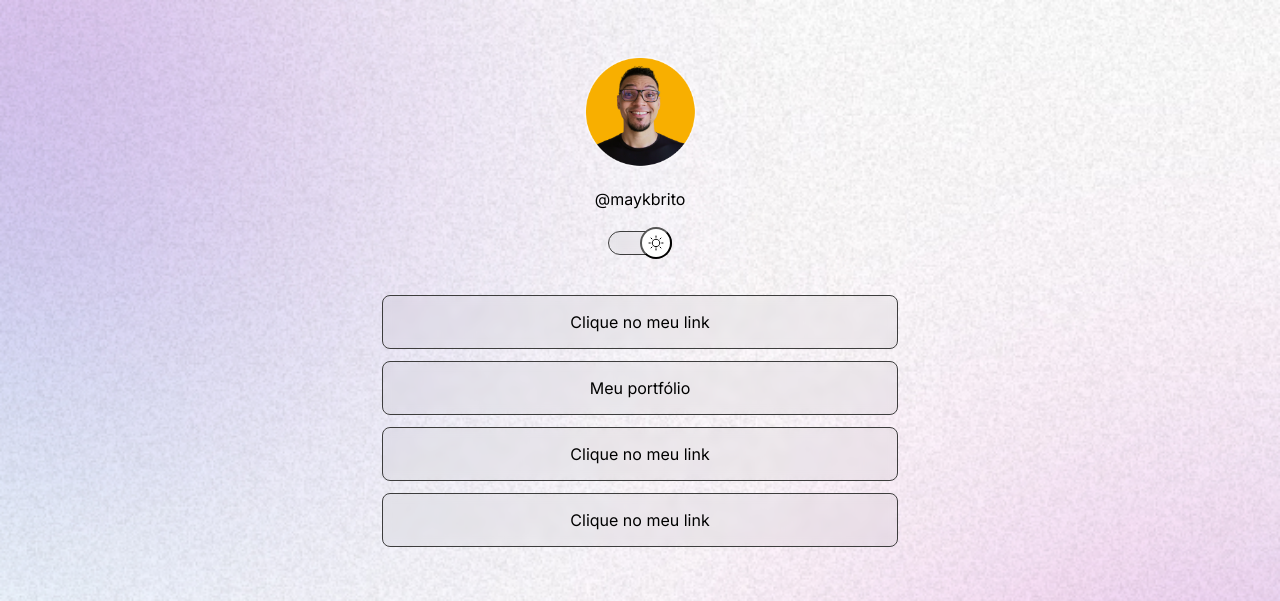
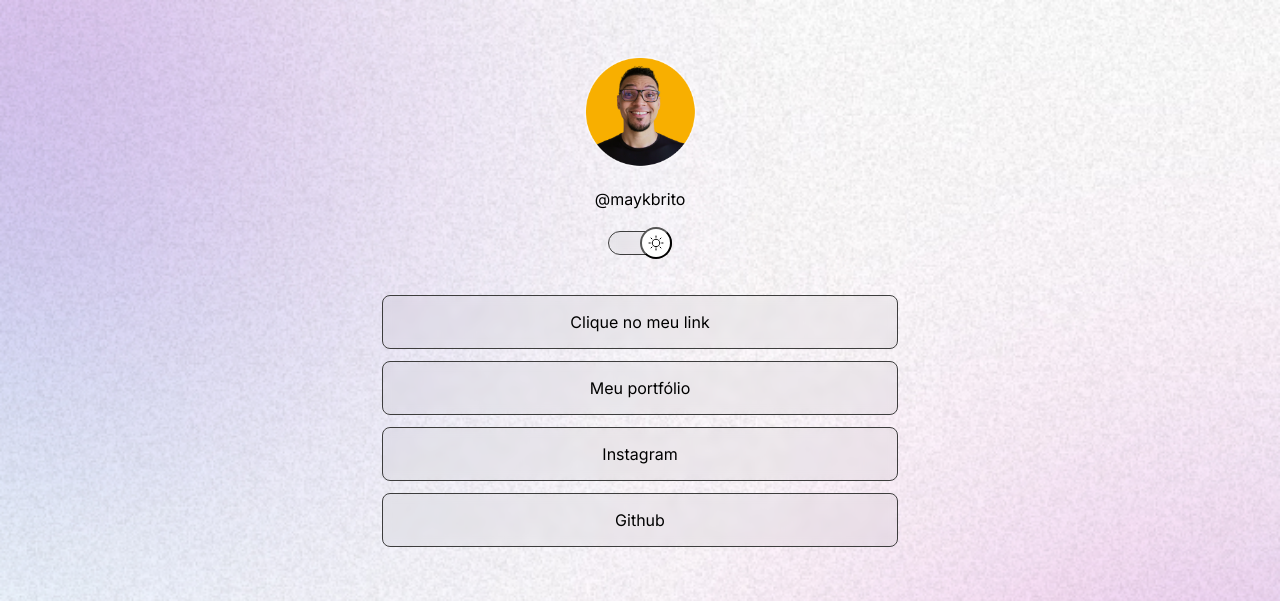
Before and after one commit to ceicnbr/discover-rocketseat, a plain HTML site: page index.html in a window 1280 px wide. Shown: the top 601 px of the page. Drawn offline with nearby package versions, Linux system fonts and the light colour scheme.

Commit message:
Atualização links

```diff
--- a/index.html
+++ b/index.html
@@ -47,12 +47,12 @@
 
             <li>
                 <a href="https://google.com" target="_blank"
-            >Clique no meu link</a>
+            >Instagram</a>
             </li>
 
             <li>
                 <a href="https://google.com" target="_blank"
-            >Clique no meu link</a>
+            >Github</a>
             </li>
 
         </ul>
```
